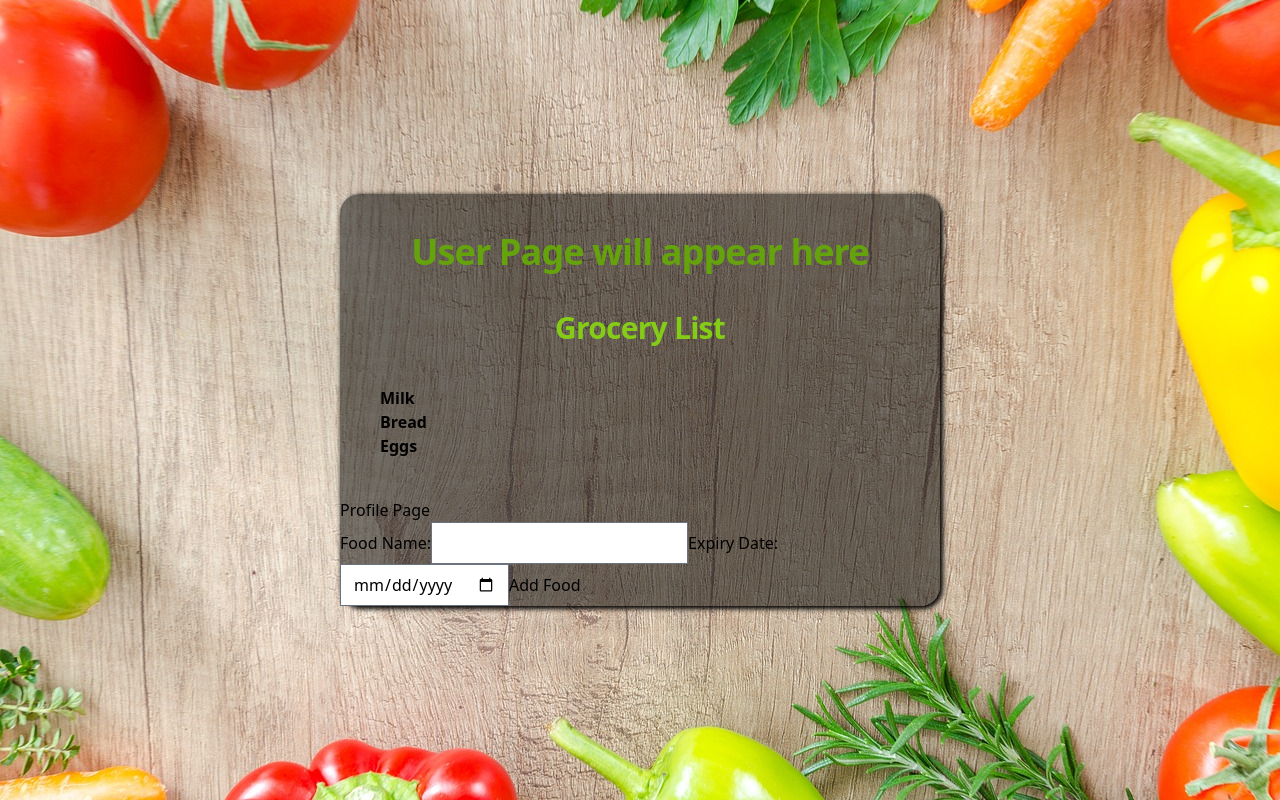
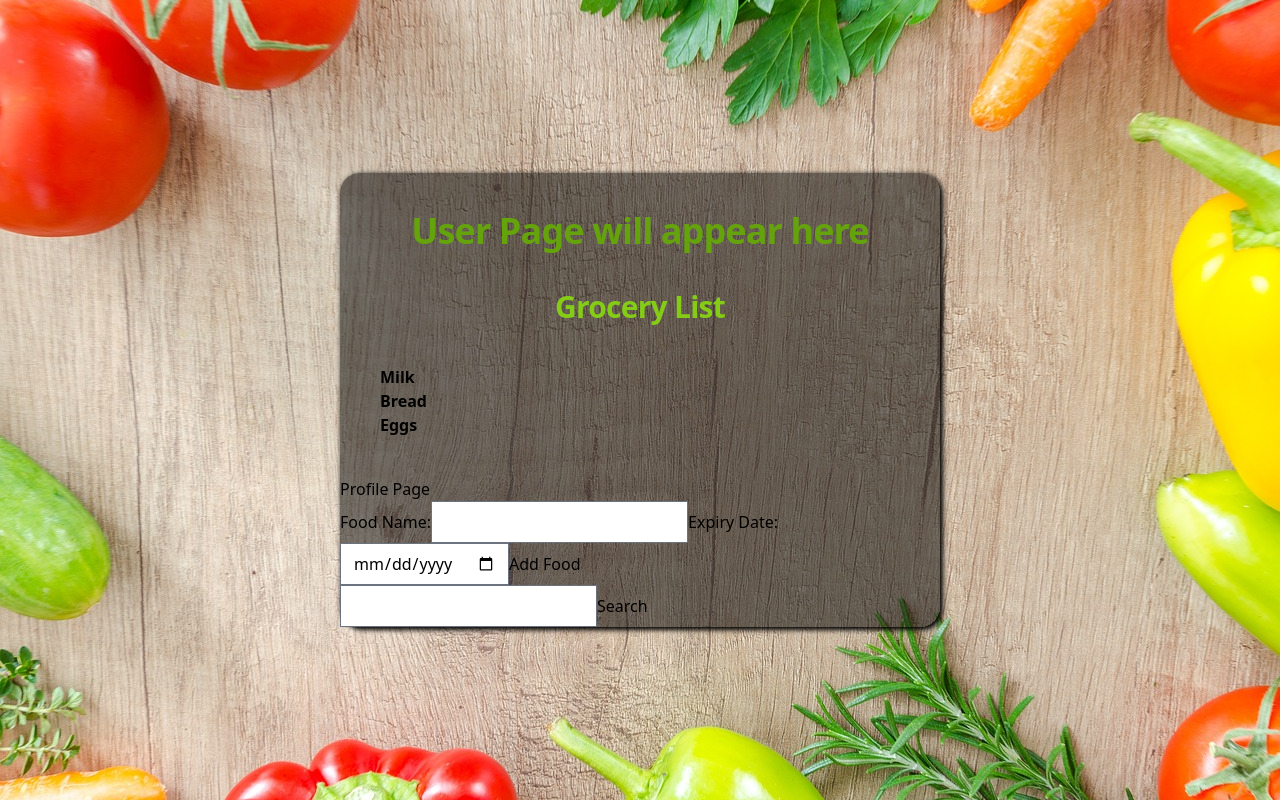
Before and after one commit to deanw77/pantry-buddy, a React (Vite) app: page /userdata in a window 1280 px wide. Built offline with nearby package versions, Linux system fonts and the light colour scheme.

Commit message:
Initial searchbar function with APU component place holders

```diff
--- /dev/null
+++ b/src/components/SeachBarRecipe.jsx
@@ -0,0 +1,31 @@
+import React, {useState} from 'react';
+
+function SearchBarRecipe({onSearch}) {
+
+    const [recipeQuery, setRecipeQuery] = useState('');
+
+    const handleInputChange = (e) => {
+        setRecipeQuery(e.target.value);
+    };
+
+
+    const handleRecipeSearchSubmit = (e) => {
+
+       e.preventDefault();
+       onSearch(recipeQuery);
+       setRecipeQuery('');
+};
+
+return (
+    <form onSubmit = {handleRecipeSearchSubmit}>
+        <input
+            type = 'text'
+            value = {recipeQuery}
+            onChange = {handleInputChange}
+        />
+        <button type = 'submit'> Search </button>
+    </form>
+  );
+}
+
+export default SearchBarRecipe;
--- /dev/null
+++ b/src/components/SearchBarRecipeParent.jsx
@@ -0,0 +1,21 @@
+import React, { useState } from 'react';
+import SearchBarRecipe from './SeachBarRecipe';
+// import ApiComponent?
+
+function SearchBarRecipeParent () {
+    const [query, setQuery] = useState('');
+
+    const handleSearch = (newQuery) => {
+        setQuery(newQuery);
+    };
+
+
+return (
+    <div>
+        <SearchBarRecipe onSearch = {handleSearch} />
+        {/* ApiCompoment query = {query} */}
+    </div>
+  );
+}
+
+export default SearchBarRecipeParent;
--- a/src/components/UserData.jsx
+++ b/src/components/UserData.jsx
@@ -2,6 +2,7 @@ import { Link } from "react-router-dom";
 
 import GroceryList from "./widgets/GroceryList";
 import PantryEntryForm from "./PantryEntryForm";
+import SearchBarRecipeParent from "./SearchBarRecipeParent";
 
 export default function UserData() {
 
@@ -16,6 +17,7 @@ export default function UserData() {
         <GroceryList />
         <Link to="/profile"><button>Profile Page</button></Link>
         <PantryEntryForm />
+        <SearchBarRecipeParent />
       </div>
     </div>
   );
```
